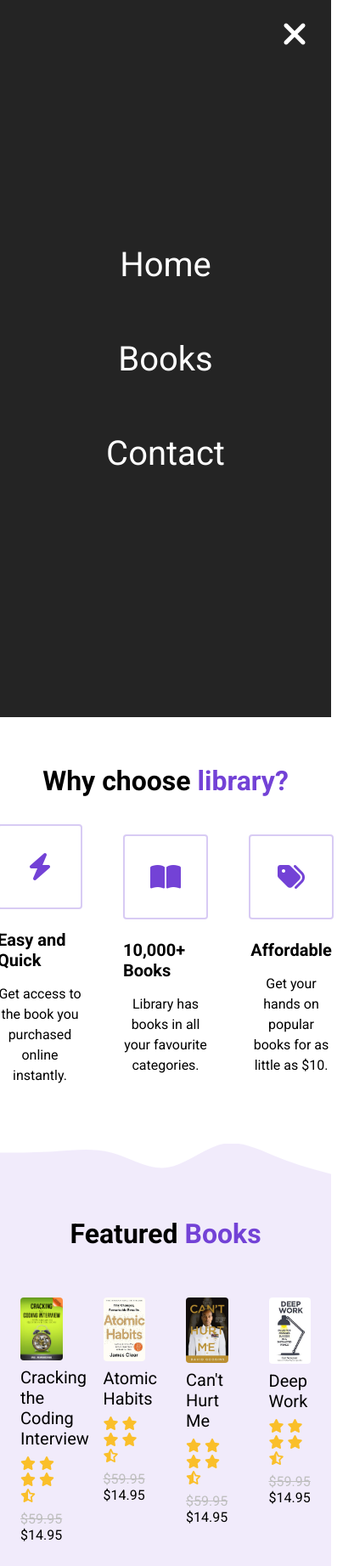
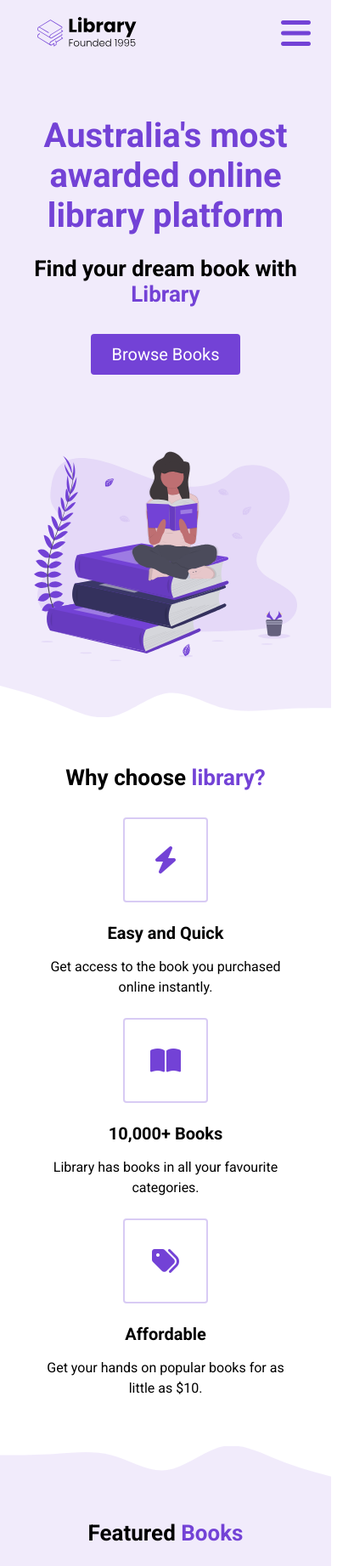
Before and after one commit to katonvfx/Library, a plain HTML site: page index.html in a window 390 px wide. Shown: the top 1843 px of the page at 85% size, 417 px wide, since content can reach past the window. Drawn offline with Linux system fonts and the light colour scheme.

Commit message:
Finished html & css

```diff
--- a/index.html
+++ b/index.html
@@ -4,9 +4,10 @@
     <meta charset="UTF-8">
     <meta http-equiv="X-UA-Compatible" content="IE=edge">
     <meta name="viewport" content="width=device-width, initial-scale=1.0">
-    <title>Document</title>
+    <title>Library</title>
     <link rel="stylesheet" href="/styles.css">
     <script src="https://kit.fontawesome.com/a5c6493b51.js" crossorigin="anonymous"></script>
+    <script src="index.js"></script>
 
 </head>
 <body>
@@ -19,23 +20,24 @@
                 <li"><a href="#" class="nav__link">Contact</a></li>
                 <li"><a href="#features" class="nav__link nav__link--primary">Books</a></li>
             </ul>
-        </div>
-        <button class="btn__menu">
+
+        <button class="btn__menu" onclick="openMenu()">
             <i class="fas fa-bars"></i>
         </button>
         <div class="menu__backdrop">
-            <button class="btn__menu btn__menu--close">
+            <button class="btn__menu btn__menu--close" onclick="closeMenu()">
                 <i class="fas fa-times"></i>
             </button>
             <ul class="menu__links">
-                <li class="menu__list"><a class="menu__link" href="#">Home</a>
+                <li class="menu__list"><a class="menu__link" onclick="closeMenu()" href="#">Home</a>
                 </li>
-                <li class="menu__list"><a class="menu__link" href="#features">Books</a>
+                <li class="menu__list"><a class="menu__link" onclick="closeMenu()" href="#features">Books</a>
                 </li>
-                <li class="menu__list no-cursor"><a class="menu__link" href="#">Contact</a>
+                <li class="menu__list no-cursor"><a class="menu__link" onclick="closeMenu()" href="#">Contact</a>
                 </li>
             </ul>
         </div>
+    </div>
         </nav>
         <header>
             <div class="header__container">
--- a/index.js
+++ b/index.js
@@ -0,0 +1,8 @@
+function openMenu() {
+    document.body.classList += " menu--open"
+
+}
+
+function closeMenu() {
+    document.body.classList.remove('menu--open')
+}
--- a/styles.css
+++ b/styles.css
@@ -17,12 +17,16 @@ a{
 }
 
 
+
+
 .btn__menu{
     background-color: transparent;
     font-size: 40px;
     border: none;
     text-align: center;
     color: #7342d6;
+    display: none;
+
 }
 
 .menu__backdrop {
@@ -36,6 +40,19 @@ a{
     display: flex;
     justify-content: center;
     align-items: center;
+    transition: all 300ms;
+    opacity: 0;
+    visibility: hidden;
+}
+
+.menu--open .menu__backdrop {
+    visibility: visible;
+    opacity: 1;
+}
+
+.menu--open {
+    max-height: 100vh;
+    overflow-y: hidden;
 }
 
 .menu__links {
@@ -130,7 +147,7 @@ li {
 }
 
 .nav__link {
-    margin: 16px;
+    margin-right: 16px;
     text-decoration: none;
     font-size: 20px;
     color: #7342d6;
@@ -183,14 +200,6 @@ h2 {
 
 }
 
-button {
-    cursor: pointer;
-    transition: all 300ms;
-}
-
-button:hover{
-    background-color: #8e5cf3;
-}
 
 button:active{
     transform: translateY(1px);
@@ -268,28 +277,31 @@ HIGHLIGHTS
 .highlight__wrapper{
     display: flex;
     justify-content: center;
+    flex-wrap: wrap;
 
 }
 
 .highlight{
     padding: 0 24px;
+    width: calc(100% / 3);
     display: flex;
     flex-direction: column;
     align-items: center;
-    justify-content: center;
+
 
 }
 
 .highlight__subtitle{
     font-size: 20px;
     margin-bottom: 16px;
+    text-align: center;
 
 }
 
 .highlight__para{
     text-align: center;
-    padding-bottom: 12px;
     max-width: 280px;
+
 }
 
 .highlight__img{
@@ -430,3 +442,46 @@ FOOTER
 .no-cursor {
     cursor: not-allowed;
 }
+
+/*SMALL PHONES, TABLETS, LARGE SMARTPHONES*/
+@media (max-width:768px) {
+    .header__description{
+        padding: 0 24px;
+    }
+
+    h1 {
+        font-size: 40px;
+    }
+
+    h2 {
+        font-size: 26px;
+    }
+
+    button {
+        font-size: 18px;
+    }
+
+    .book {
+        width: 50%;
+    }
+}
+
+/*SMALL PHONES, LARGE SMARTPHONES*/
+@media (max-width: 550px) {
+    .nav__links {
+        display: none;
+    }
+
+    .btn__menu {
+        display: block;
+    }
+
+    .highlight {
+        width: 100%;
+
+    }
+
+    .highlight:not(:last-child) {
+        margin-bottom: 24px;
+    }
+}
```
